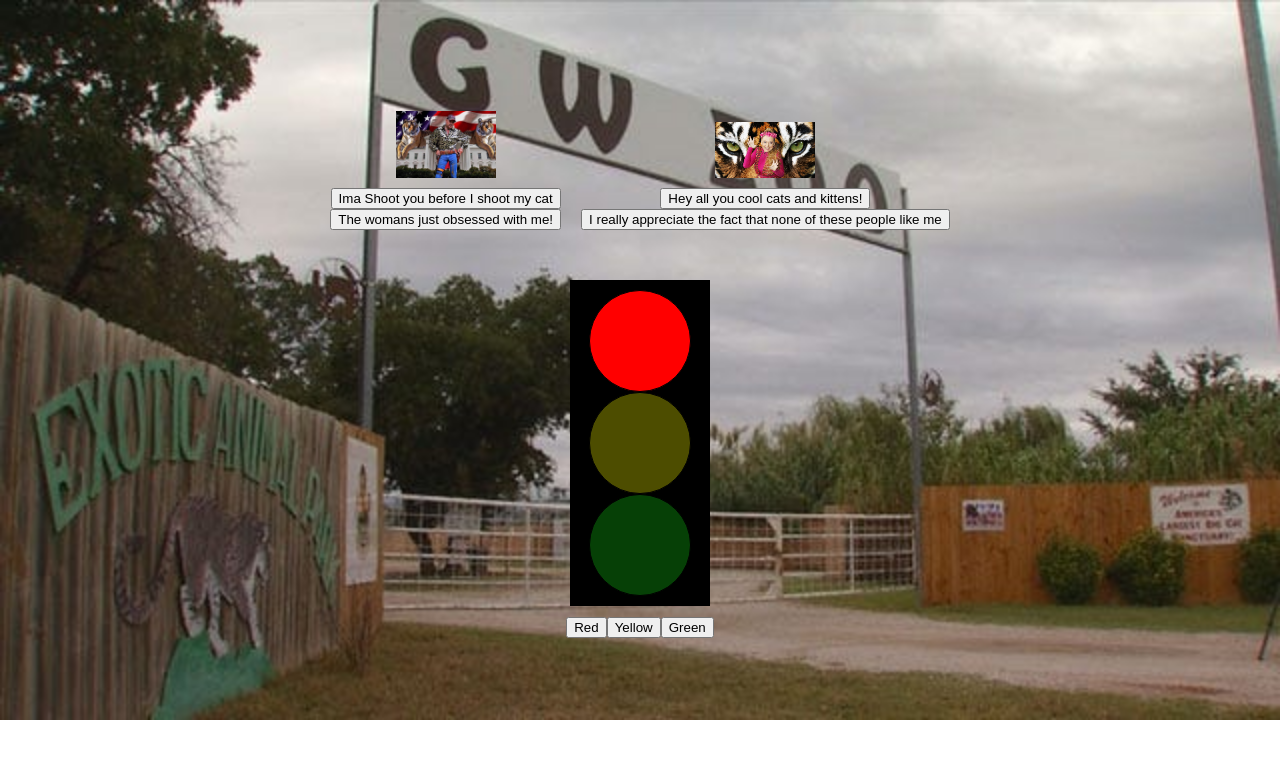
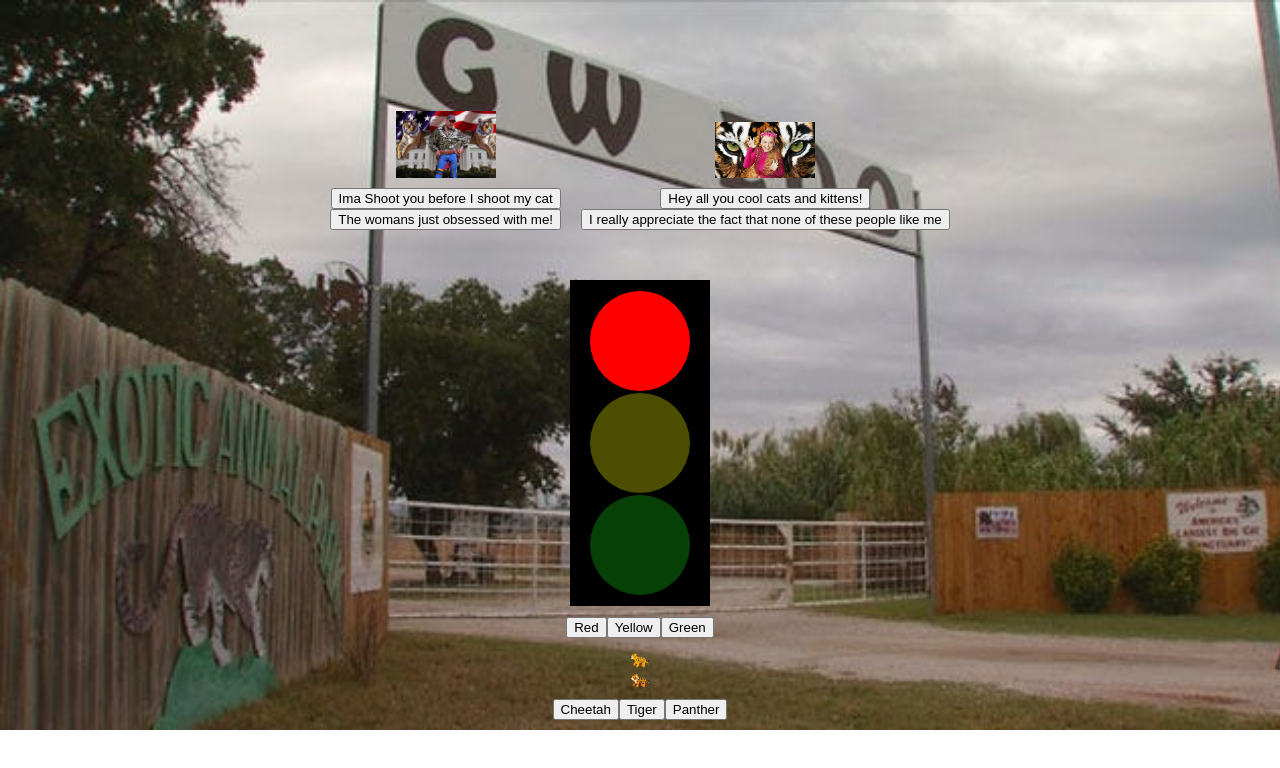
Before and after one commit to taha-amin/from-scratch-busy-zoo-react, a React (Create React App) app: page / in a window 1280 px wide. Shown: the top 768 px of the page. Built offline with nearby package versions, Linux system fonts and the light colour scheme.

Commit message:
added animal traffic to web app

```diff
--- a/src/App.js
+++ b/src/App.js
@@ -3,6 +3,7 @@ import { useState } from 'react';
 import './App.css';
 
 import IsOpen from './OpenSign';
+import Parade from './AnimalParade';
 
 function App() {
   //track states for stop lights, animal sizes, and animal parade
@@ -10,6 +11,8 @@ function App() {
 
   const [tigerKingSize, setTigerKingSize] = useState(10);
   const [tigerQueenSize, setTigerQueenSize] = useState(10);
+
+  const [traffic, setTraffic] = useState(['cheetah', 'tiger']);
 
   return (
     // how onClick will look for each event
@@ -65,6 +68,13 @@ function App() {
         <button onClick={() => setIsOpen('yellow')}>Yellow</button>
         <button onClick={() => setIsOpen('green')}>Green</button>
       </div>
+
+      <Parade animals={traffic} />
+      <div className="buttons">
+        <button onClick={() => setTraffic([...traffic, 'cheetah'])}>Cheetah</button>
+        <button onClick={() => setTraffic([...traffic, 'tiger'])}>Tiger</button>
+        <button onClick={() => setTraffic([...traffic, 'panther'])}>Panther</button>
+      </div>
     </div>
   );
 }
```
